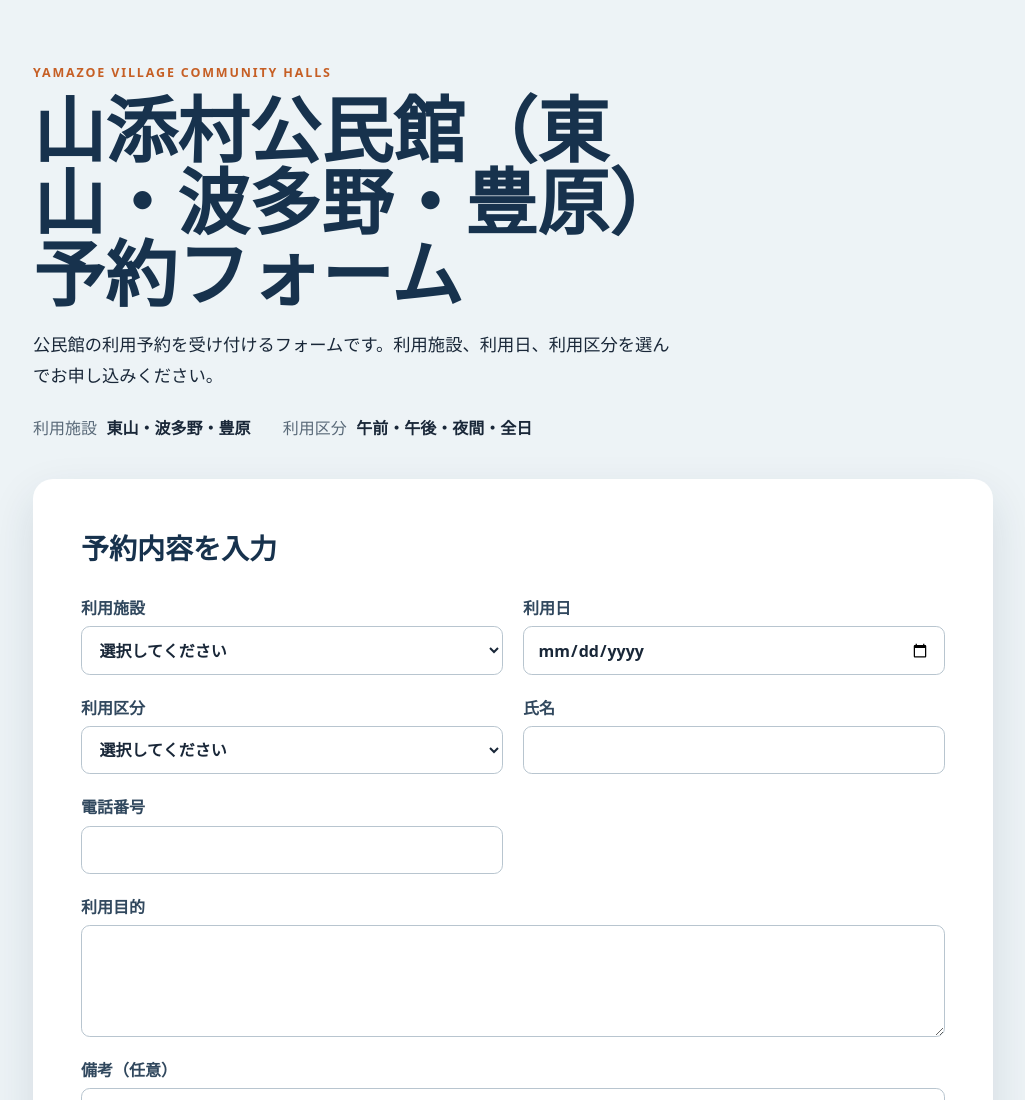
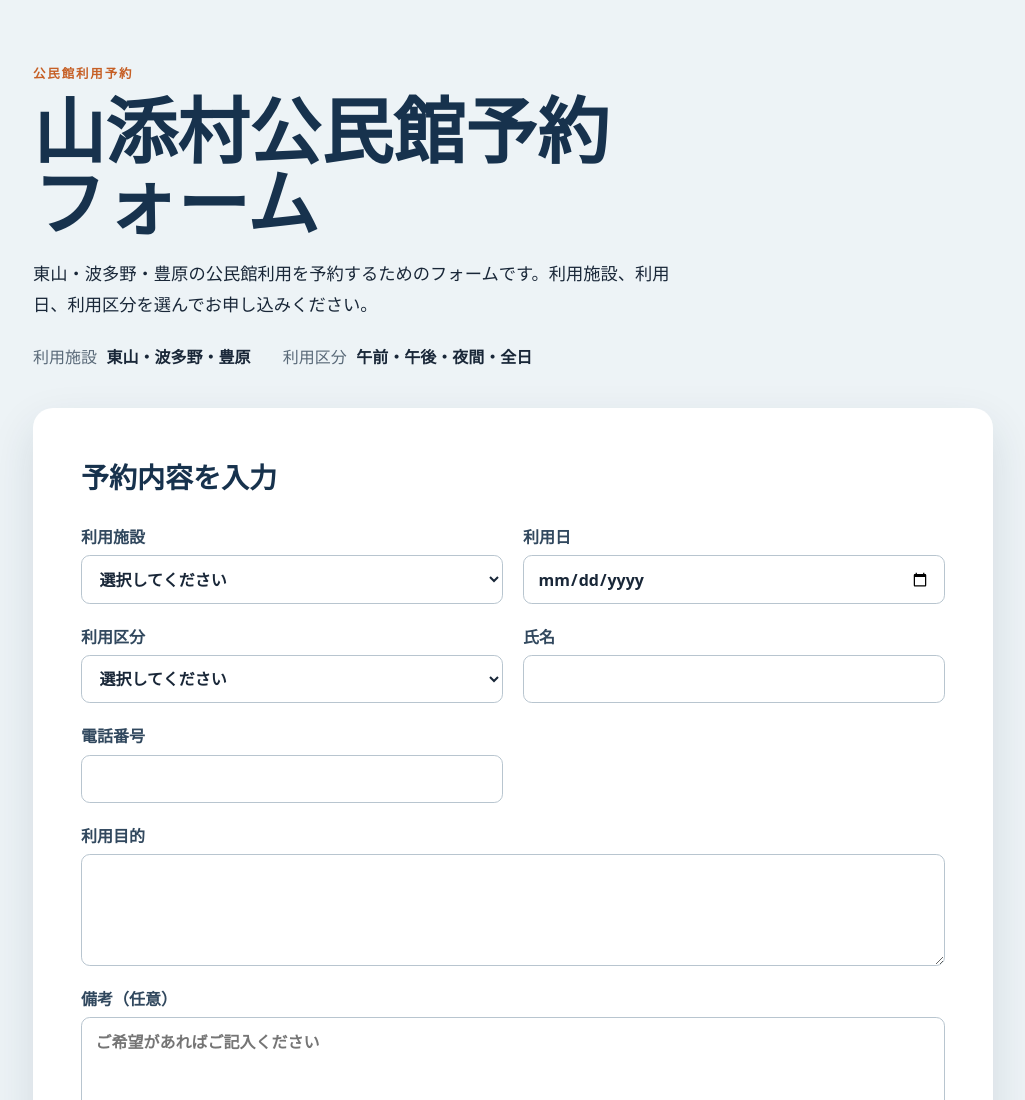
Before and after one commit to aikawa13-stack/yamazoe-halls, a plain HTML site: page hosting/index.html in a window 1280 px wide. Shown: the top 1100 px of the page, without its empty margins (127-1152 px from the left). Drawn offline with Linux system fonts and the light colour scheme.

Commit message:
fix: make public reservation form specification explicit

```diff
--- a/hosting/index.html
+++ b/hosting/index.html
@@ -5,14 +5,14 @@
     <meta name="viewport" content="width=device-width, initial-scale=1" />
     <meta name="theme-color" content="#17324d" />
     <link rel="stylesheet" href="./styles.css" />
-    <title>山添村公民館 | 予約フォーム</title>
+    <title>山添村公民館予約フォーム</title>
   </head>
   <body>
     <main class="page-shell">
       <section class="intro" aria-labelledby="page-title">
-        <p class="eyebrow">YAMAZOE VILLAGE COMMUNITY HALLS</p>
-        <h1 id="page-title">山添村公民館（東山・波多野・豊原）予約フォーム</h1>
-        <p class="lead">公民館の利用予約を受け付けるフォームです。利用施設、利用日、利用区分を選んでお申し込みください。</p>
+        <p class="eyebrow">公民館利用予約</p>
+        <h1 id="page-title">山添村公民館予約フォーム</h1>
+        <p class="lead">東山・波多野・豊原の公民館利用を予約するためのフォームです。利用施設、利用日、利用区分を選んでお申し込みください。</p>
         <dl class="details" aria-label="予約案内">
           <div><dt>利用施設</dt><dd>東山・波多野・豊原</dd></div>
           <div><dt>利用区分</dt><dd>午前・午後・夜間・全日</dd></div>
```
Also changed, not shown: README.md.
